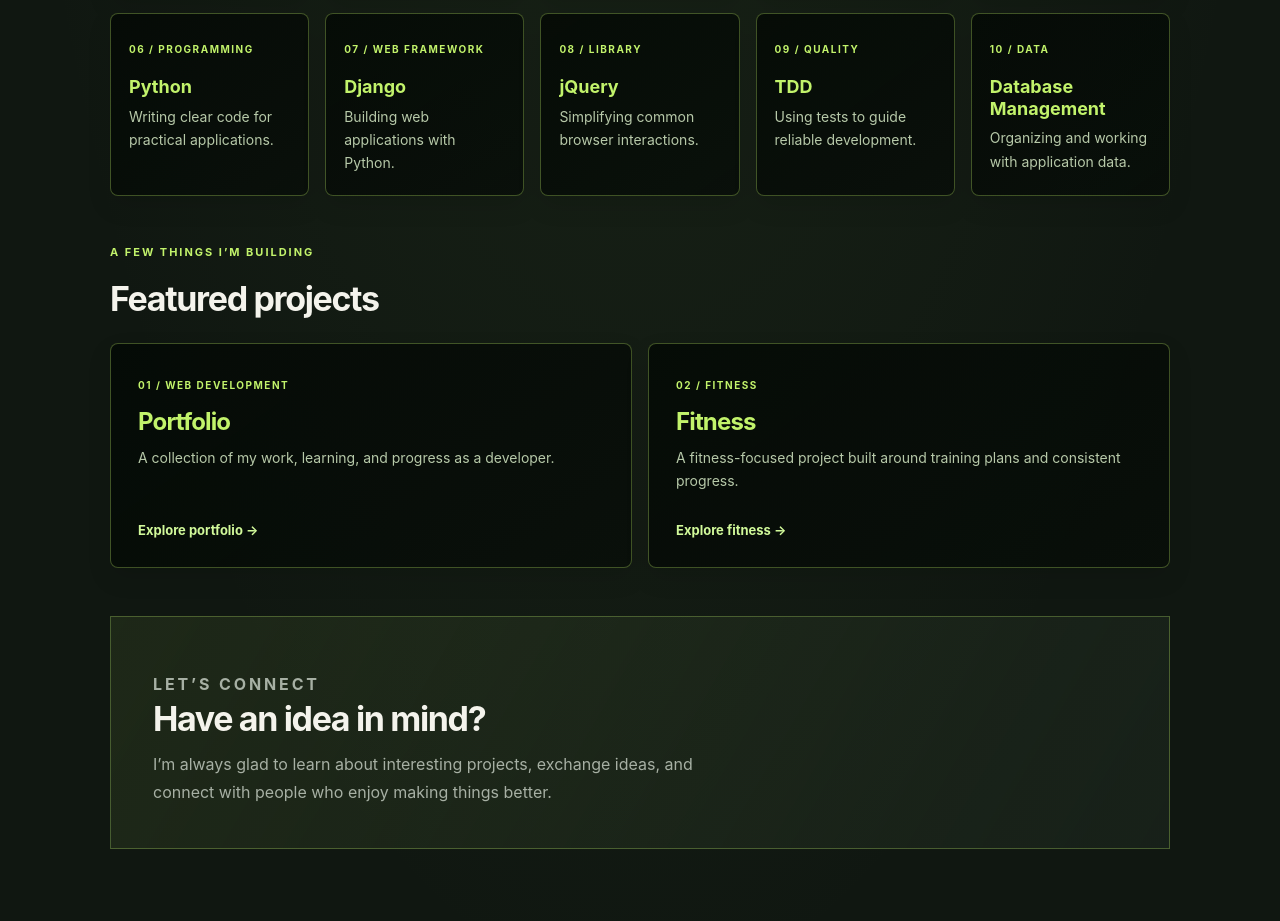
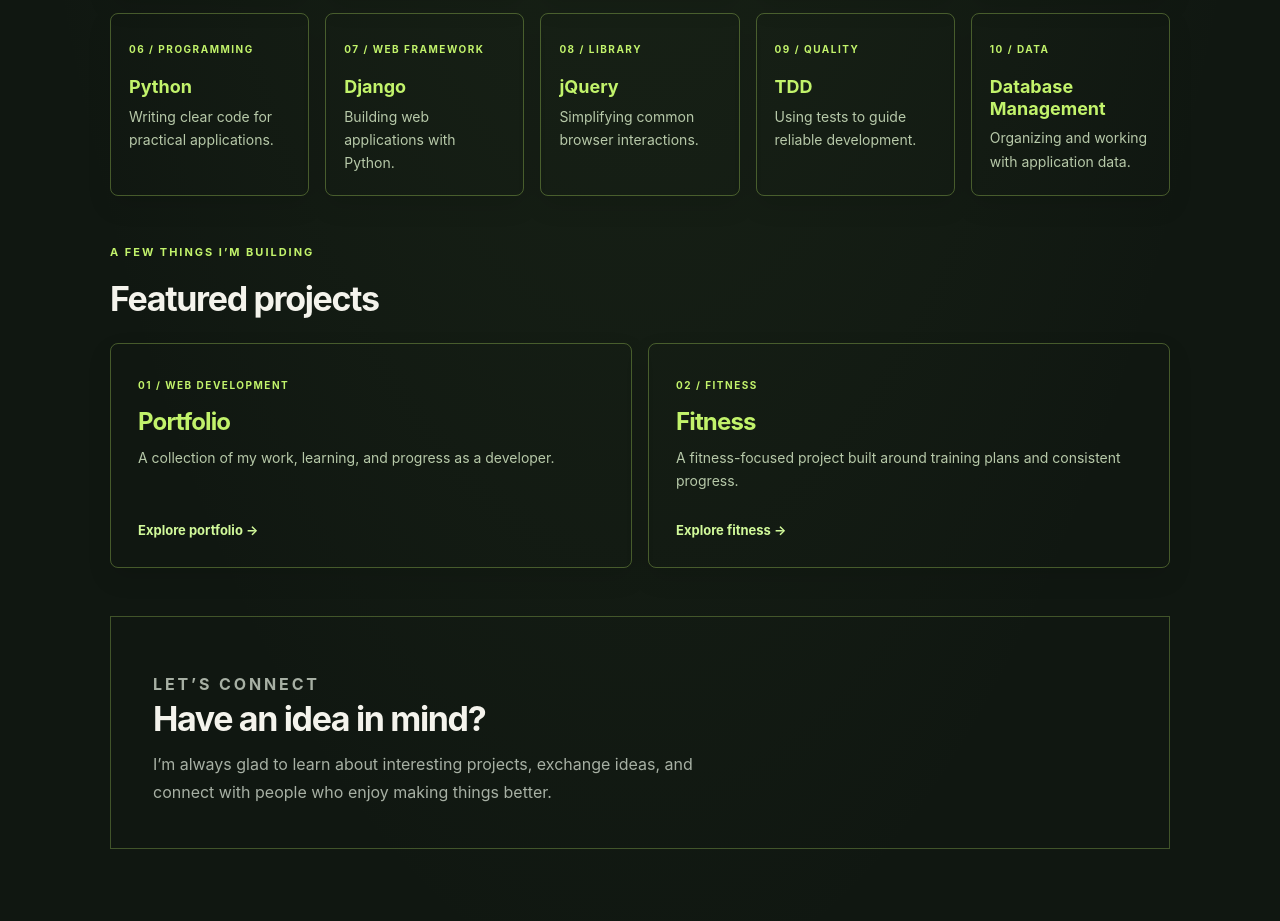
Before and after one commit to SalimJamshidi/Faisal-project, a plain HTML site: page index.html in a window 1280 px wide. Shown: the part 964-1885 px from the top of the page. Drawn offline with nearby package versions, Linux system fonts and the light colour scheme.

Commit message:
Update background styles in index.html: change gradient backgrounds to transparent for improved design consistency

```diff
--- a/index.html
+++ b/index.html
@@ -114,7 +114,7 @@
           padding: clamp(22px, 6vw, 78px);
           border: 1px solid rgb(194 243 107 / 30%);
           border-radius: 8px;
-          background: linear-gradient(145deg, rgb(3 8 4 / 82%), rgb(8 14 9 / 84%));
+          background: transparent;
           box-shadow: 0 10px 24px rgb(0 0 0 / 10%);
           transition: border-color 220ms ease, box-shadow 220ms ease;
         }
@@ -187,7 +187,7 @@
           height: 100%;
           border: 1px solid rgb(194 243 107 / 30%);
           border-radius: 8px;
-          background: linear-gradient(145deg, rgb(3 8 4 / 82%), rgb(8 14 9 / 84%));
+          background: transparent;
           color: var(--home-accent);
           box-shadow: 0 10px 24px rgb(0 0 0 / 10%);
           transition: border-color 200ms ease, transform 200ms ease, box-shadow 200ms ease;
@@ -265,7 +265,7 @@
         #home-content .contact-panel {
           padding: clamp(20px, 5vw, 42px);
           border: 1px solid rgb(194 243 107 / 28%);
-          background: linear-gradient(120deg, rgb(194 243 107 / 8%), rgb(26 36 28 / 76%));
+          background: transparent;
         }
 
         #home-content .contact-panel p {
```
